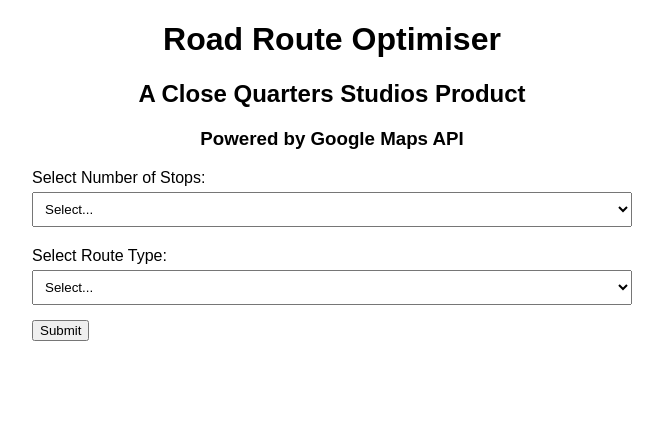
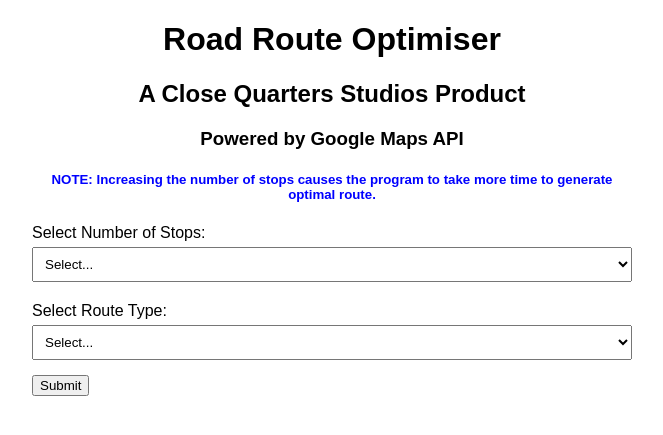
Before and after one commit to Rakesh8086/route_recommendation_using_tsp, a Flask app: page / in a window 1280 px wide. Shown: the top 435 px of the page, without its empty margins (308-971 px from the left). Run offline with Flask 3, Linux system fonts and the light colour scheme.

Commit message:
Added a note in webpage saying that increasing the number of stops causes the program to take more time to generate optimal route. This is done after deploying in Render.

```diff
--- a/templates/webpage.html
+++ b/templates/webpage.html
@@ -54,6 +54,7 @@
         <h1 align="center">Road Route Optimiser</h1>
         <h2 align="center">A Close Quarters Studios Product</h2>
         <h3 align="center">Powered by Google Maps API</h3>
+        <h5 align="center" style="color:blue">NOTE: Increasing the number of stops causes the program to take more time to generate optimal route.</h5>
         <form id="routeForm" action="/submit" method="post">
             <div class="form-group">
                 <label for="numStops">Select Number of Stops:</label>
```
